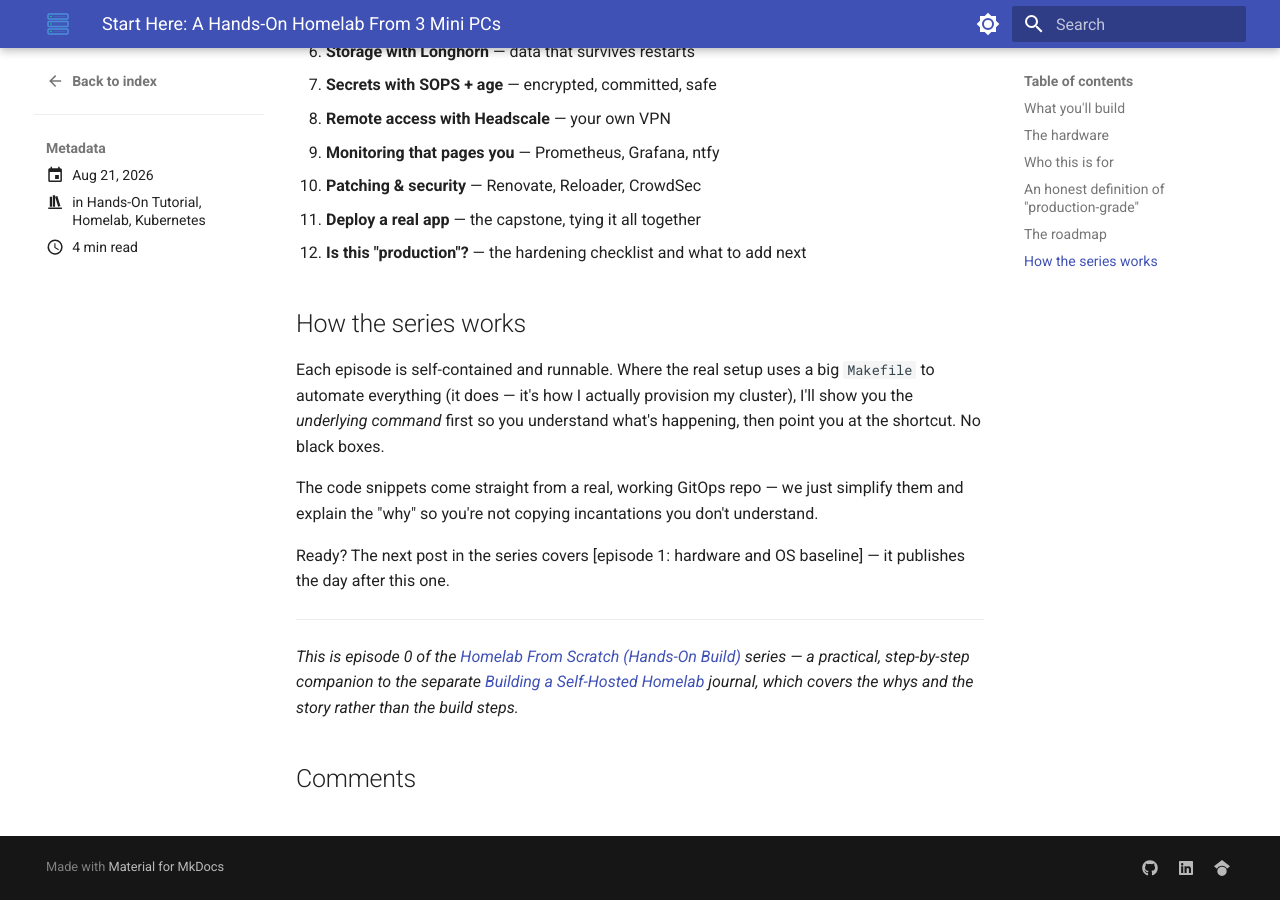
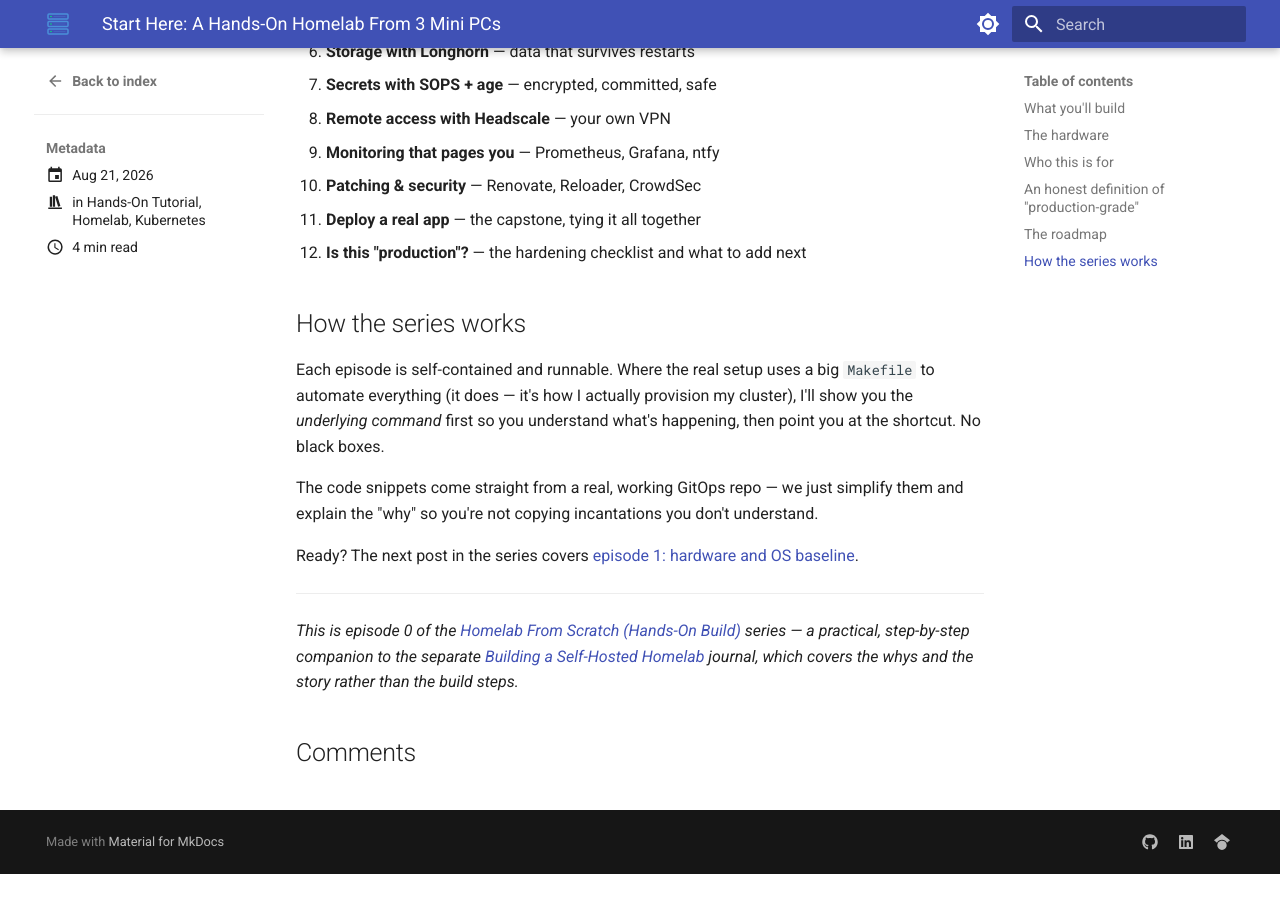
Before and after one commit to shubhamwagh/blog, an MkDocs documentation site: the page built from docs/posts/hands-on-ep0-whats-coming.md, in a window 1280 px wide and 900 px high, scrolled down 2213 px. Built offline with MkDocs 1.6.1 and Material for MkDocs 9.7.7, drawn with Linux system fonts in a browser that asks for light colours; comment, search, counter and statistics services are not loaded; after the commit the page ends 3087 px from its top, so only the background shows below that.

Commit message:
backfill: ep0's forward link to ep1, now that ep1 is live (#20)
ep0 shipped a plain-text placeholder for ep1 since ep1 didn't exist
yet at draft time - correct at the time, but nothing ever went back
to upgrade it once ep1 published. Fixing it now; also wired this as a
mandatory automatic step in homelab-hands-on-series going forward.

Co-authored-by: Hermes Blog Agent <agent@hermes.local>

```diff
--- a/docs/posts/hands-on-ep0-whats-coming.md
+++ b/docs/posts/hands-on-ep0-whats-coming.md
@@ -112,7 +112,7 @@ command* first so you understand what's happening, then point you at the shortcu
 The code snippets come straight from a real, working GitOps repo — we just simplify them and explain
 the "why" so you're not copying incantations you don't understand.
 
-Ready? The next post in the series covers [episode 1: hardware and OS baseline] — it publishes the day after this one.
+Ready? The next post in the series covers [episode 1: hardware and OS baseline](/before-you-start-hardware--os-baseline/).
 
 ---
 
```
